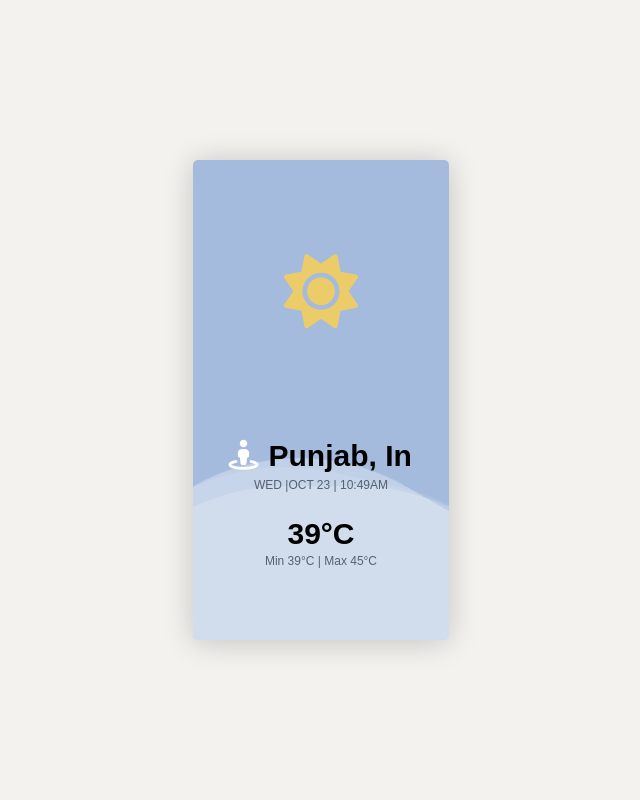
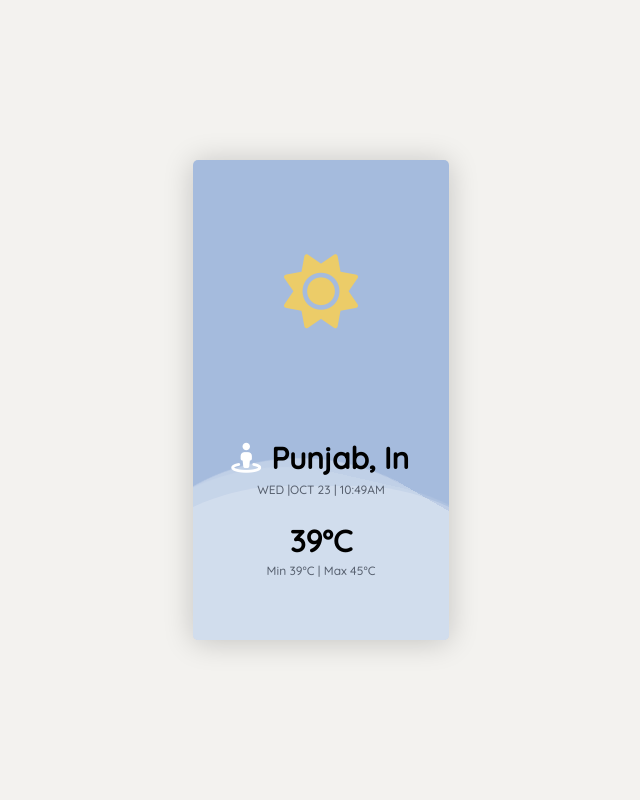
Before and after one commit to abhi-cyber/Weather-App--Nodejs-, a plain HTML site: page home.html in a window 1280 px wide. Shown: the whole page, without its empty margins (319-959 px from the left). Drawn offline with Linux system fonts and the light colour scheme.

Commit message:
Font family imported

```diff
--- a/style.css
+++ b/style.css
@@ -1,7 +1,8 @@
+@import url("https://fonts.googleapis.com/css2?family=Quicksand:wght@500&display=swap");
+
 * {
     padding: 0;
     margin: 0;
-    /* font-family: "Jost", sans-serif; */
     font-family: "Quicksand", sans-serif;
   }
 
```
